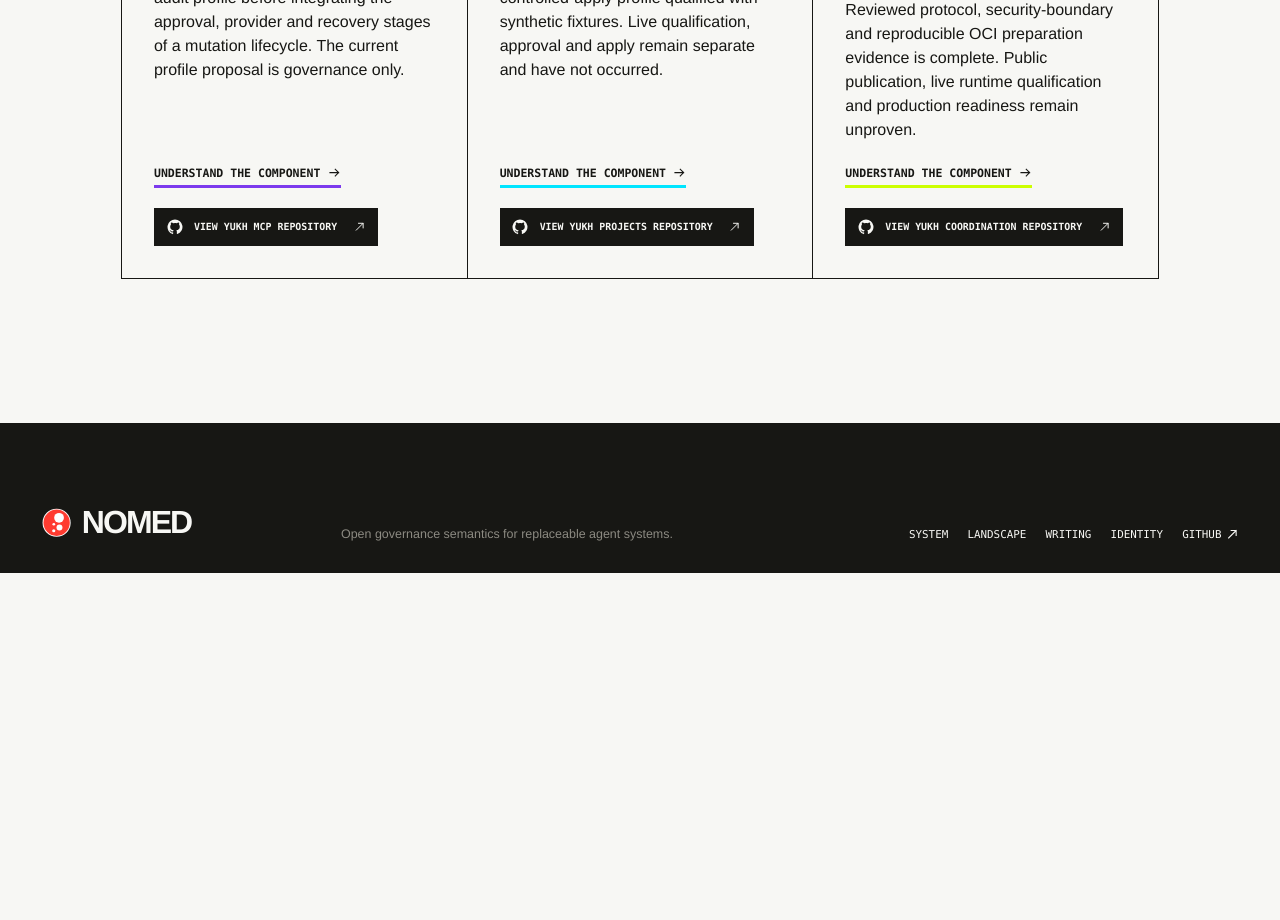
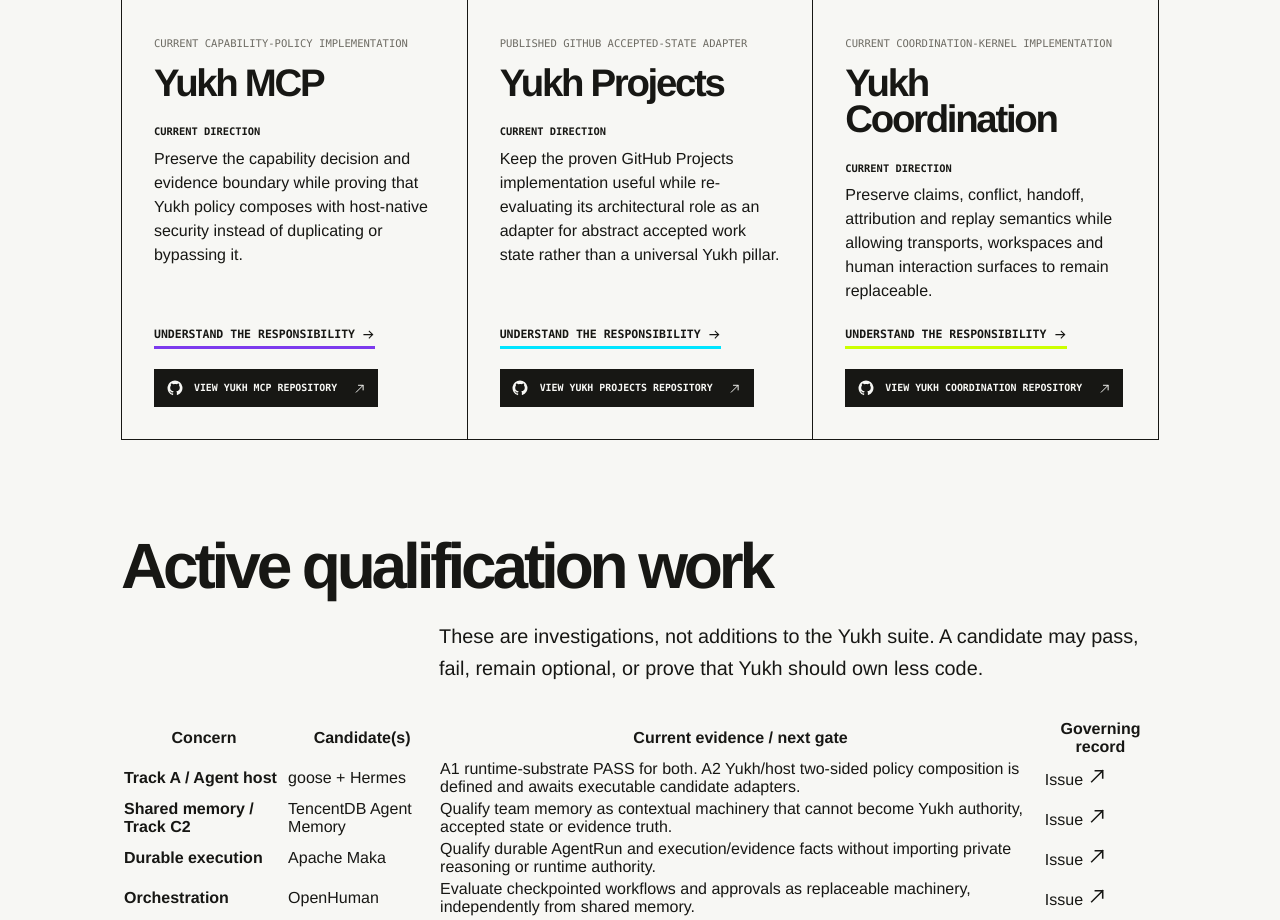
Before and after one commit to nomed/nomed.github.io, a Next.js app: page /work in a window 1280 px wide. Shown: the part 1200-2120 px from the top of the page. Before the commit the page ends 1773 px from the top, so only its background shows below. Built offline with nearby package versions, Linux system fonts and the light colour scheme.

Commit message:
Report active Yukh implementation and qualification work

```diff
--- a/app/work/page.tsx
+++ b/app/work/page.tsx
@@ -6,7 +6,7 @@
 
 export const metadata: Metadata = {
   title: "Work — Nomed",
-  description: "The current maturity, focus and canonical source of every Yukh component.",
+  description: "Current Yukh implementation maturity and active cross-suite qualification work.",
 };
 
 const work = [
@@ -15,8 +15,8 @@
     name: "Yukh MCP",
     color: "#7C3AED",
     mark: "/brand/yukh-mcp.svg",
-    status: "Audit writer foundation",
-    focus: "Qualify and explicitly accept a durable audit profile before integrating the approval, provider and recovery stages of a mutation lifecycle. The current profile proposal is governance only.",
+    status: "Current capability-policy implementation",
+    focus: "Preserve the capability decision and evidence boundary while proving that Yukh policy composes with host-native security instead of duplicating or bypassing it.",
     system: "/system/mcp/",
     repository: "https://github.com/nomed/yukh-mcp",
   },
@@ -25,8 +25,8 @@
     name: "Yukh Projects",
     color: "#00E5FF",
     mark: "/brand/yukh-projects.svg",
-    status: "Published / synthetically qualified",
-    focus: "Yukh Projects v1.7.0 includes a controlled-apply profile qualified with synthetic fixtures. Live qualification, approval and apply remain separate and have not occurred.",
+    status: "Published GitHub accepted-state adapter",
+    focus: "Keep the proven GitHub Projects implementation useful while re-evaluating its architectural role as an adapter for abstract accepted work state rather than a universal Yukh pillar.",
     system: "/system/projects/",
     repository: "https://github.com/nomed/yukh-projects",
   },
@@ -35,11 +35,20 @@
     name: "Yukh Coordination",
     color: "#CCFF00",
     mark: "/brand/yukh-coordination.svg",
-    status: "Preparation evidence complete",
-    focus: "Reviewed protocol, security-boundary and reproducible OCI preparation evidence is complete. Public publication, live runtime qualification and production readiness remain unproven.",
+    status: "Current coordination-kernel implementation",
+    focus: "Preserve claims, conflict, handoff, attribution and replay semantics while allowing transports, workspaces and human interaction surfaces to remain replaceable.",
     system: "/system/coordination/",
     repository: "https://github.com/nomed/yukh-coordination",
   },
+];
+
+const qualifications = [
+  ["Track A / Agent host", "goose + Hermes", "A1 runtime-substrate PASS for both. A2 Yukh/host two-sided policy composition is defined and awaits executable candidate adapters.", "https://github.com/nomed/nomed.github.io/issues/58"],
+  ["Shared memory / Track C2", "TencentDB Agent Memory", "Qualify team memory as contextual machinery that cannot become Yukh authority, accepted state or evidence truth.", "https://github.com/nomed/nomed.github.io/issues/63"],
+  ["Durable execution", "Apache Maka", "Qualify durable AgentRun and execution/evidence facts without importing private reasoning or runtime authority.", "https://github.com/nomed/nomed.github.io/issues/56"],
+  ["Orchestration", "OpenHuman", "Evaluate checkpointed workflows and approvals as replaceable machinery, independently from shared memory.", "https://github.com/nomed/nomed.github.io/issues/56"],
+  ["Execution isolation", "OpenHands", "Test whether bounded Yukh capabilities can execute through an external sandbox and return correlated evidence.", "https://github.com/nomed/nomed.github.io/issues/56"],
+  ["Workspace", "Buzz", "Evaluate human-agent collaboration as a replaceable surface over Yukh coordination semantics.", "https://github.com/nomed/nomed.github.io/issues/56"],
 ];
 
 export default function WorkPage() {
@@ -47,9 +56,10 @@
     <EditorialPage
       index="04"
       label="Work"
-      title="What is real. What comes next."
-      lede="Yukh is one system at different stages of formation. This page reports the current state of each component and points to its canonical technical source."
+      title="Implementations and qualifications."
+      lede="Some Yukh work lives in current repositories; some is now evidence-driven qualification of external machinery. This page separates the two so research candidates are never mistaken for adopted components."
     >
+      <h2>Current Yukh implementations</h2>
       <div className="project-cards work-cards">
         {work.map((item) => (
           <section className="project-card" id={item.slug} key={item.slug} style={{ "--card-color": item.color } as CSSProperties}>
@@ -57,11 +67,27 @@
             <p className="card-status">{item.status}</p>
             <h2>{item.name}</h2>
             <p className="work-focus"><strong>Current direction</strong>{item.focus}</p>
-            <Link className="internal-detail-link" href={item.system}>Understand the component <ArrowIcon /></Link>
+            <Link className="internal-detail-link" href={item.system}>Understand the responsibility <ArrowIcon /></Link>
             <RepositoryLink href={item.repository} name={item.name} compact />
           </section>
         ))}
       </div>
+
+      <h2>Active qualification work</h2>
+      <p>These are investigations, not additions to the Yukh suite. A candidate may pass, fail, remain optional, or prove that Yukh should own less code.</p>
+      <table>
+        <thead><tr><th>Concern</th><th>Candidate(s)</th><th>Current evidence / next gate</th><th>Governing record</th></tr></thead>
+        <tbody>
+          {qualifications.map(([concern, candidates, state, issue]) => (
+            <tr key={concern}>
+              <td><strong>{concern}</strong></td>
+              <td>{candidates}</td>
+              <td>{state}</td>
+              <td><a href={issue} target="_blank" rel="noreferrer">Issue <ArrowIcon direction="external" /></a></td>
+            </tr>
+          ))}
+        </tbody>
+      </table>
     </EditorialPage>
   );
 }
```
